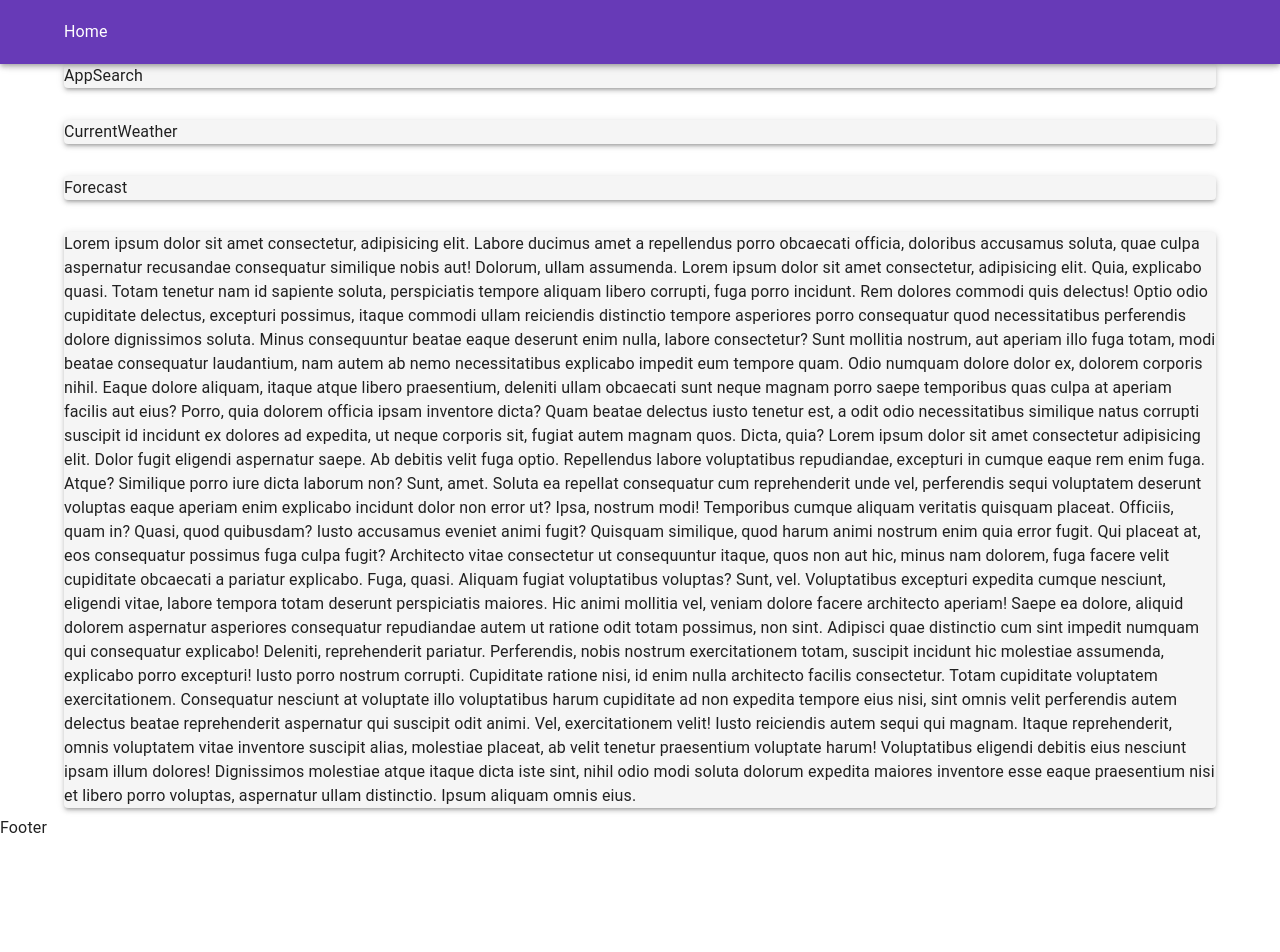
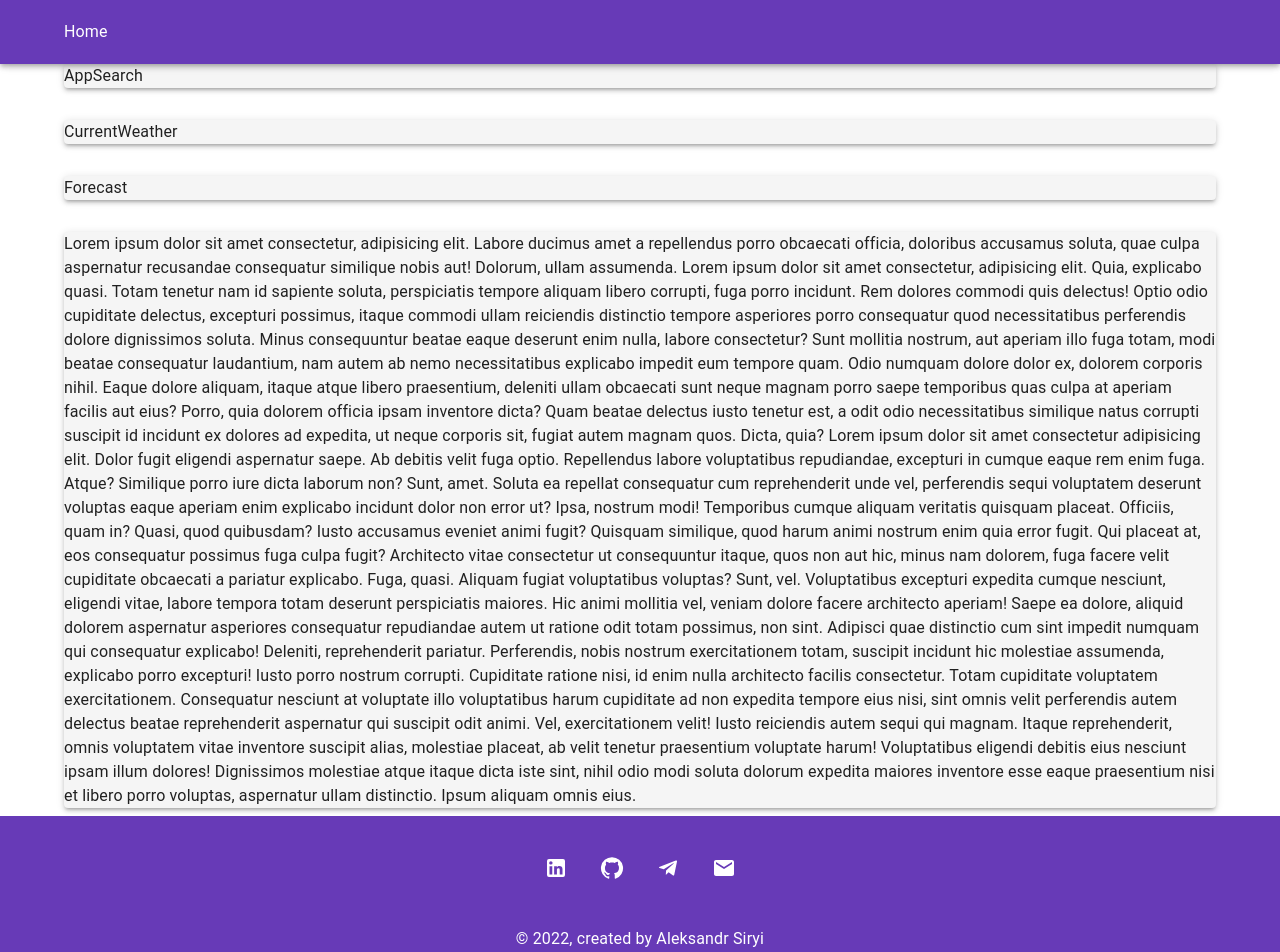
Before and after one commit to theobroma/intelli-start-cv, a React (Vite) app in the folder theobroma-cv/: page / in a window 1280 px wide. Shown: the top 952 px of the page. Before the commit the page ends 840 px from the top, so only its background shows below. Built offline with nearby package versions, Linux system fonts and the light colour scheme.

Commit message:
start Footer

```diff
--- a/theobroma-cv/src/@components/Footer.tsx
+++ b/theobroma-cv/src/@components/Footer.tsx
@@ -1,5 +1,48 @@
+import EmailIcon from '@mui/icons-material/Email';
+import GitHubIcon from '@mui/icons-material/GitHub';
+import LinkedInIcon from '@mui/icons-material/LinkedIn';
+import TelegramIcon from '@mui/icons-material/Telegram';
+import { Box, Stack, Typography } from '@mui/material';
+import MuiLink from '@mui/material/Link';
+
 const Footer = () => {
-  return <div>Footer</div>;
+  return (
+    <Box component="footer" sx={{ py: 5, bgcolor: 'primary.main' }}>
+      <Stack direction="row" justifyContent="center" spacing={4} sx={{ mb: 5 }}>
+        <MuiLink
+          href="https://www.google.com/"
+          target="_blank"
+          sx={{ textDecoration: 'none', cursor: 'pointer', color: 'common.white' }}
+        >
+          <LinkedInIcon />
+        </MuiLink>
+        <MuiLink
+          href="https://www.google.com/"
+          target="_blank"
+          sx={{ textDecoration: 'none', cursor: 'pointer', color: 'common.white' }}
+        >
+          <GitHubIcon />
+        </MuiLink>
+        <MuiLink
+          href="https://www.google.com/"
+          target="_blank"
+          sx={{ textDecoration: 'none', cursor: 'pointer', color: 'common.white' }}
+        >
+          <TelegramIcon />
+        </MuiLink>
+        <MuiLink
+          href="https://www.google.com/"
+          target="_blank"
+          sx={{ textDecoration: 'none', cursor: 'pointer', color: 'common.white' }}
+        >
+          <EmailIcon />
+        </MuiLink>
+      </Stack>
+      <Typography align="center" color="common.white">
+        © {new Date().getFullYear()}, created by Aleksandr Siryi
+      </Typography>
+    </Box>
+  );
 };
 
 export default Footer;
```
